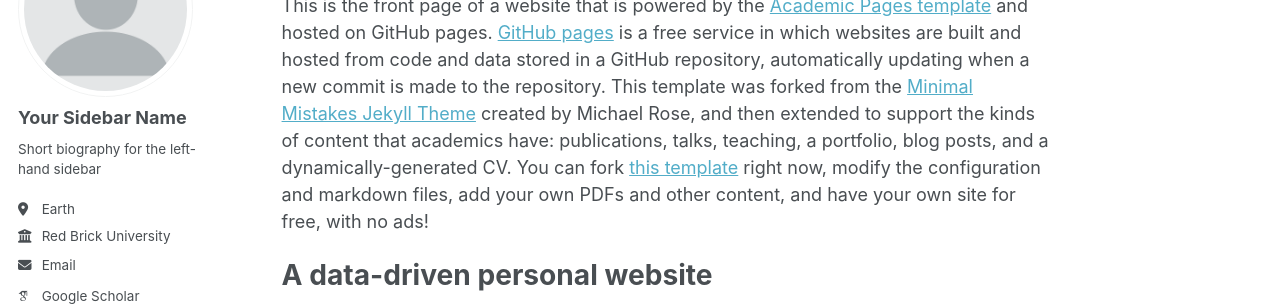
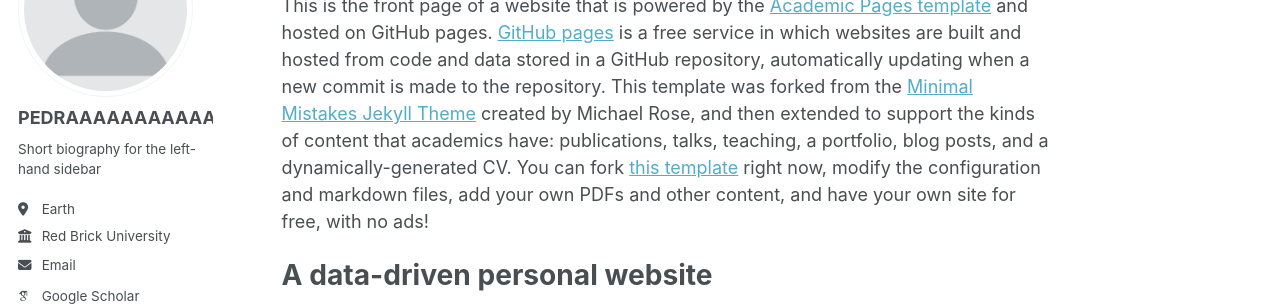
Before and after one commit to Pedram-Fdi/Pedram-Fdi.github.io, a Jekyll site: the page built from _pages/about.md, in a window 1280 px wide. Shown: the part 177-483 px from the top of the page. Built offline with Jekyll 4.4.1, drawn with Linux system fonts in a browser that asks for light colours; some web fonts are replaced.

Commit message:
Update _config.yml

```diff
--- a/_config.yml
+++ b/_config.yml
@@ -23,7 +23,7 @@ repository               : "academicpages/academicpages.github.io"
 author:
   # Biographic information
   avatar           : "profile.png"
-  name             : "Your Sidebar Name"
+  name             : "PEDRAAAAAAAAAAAAAM"
   pronouns         : # example: "she/her"
   bio              : "Short biography for the left-hand sidebar"
   location         : "Earth"
```
